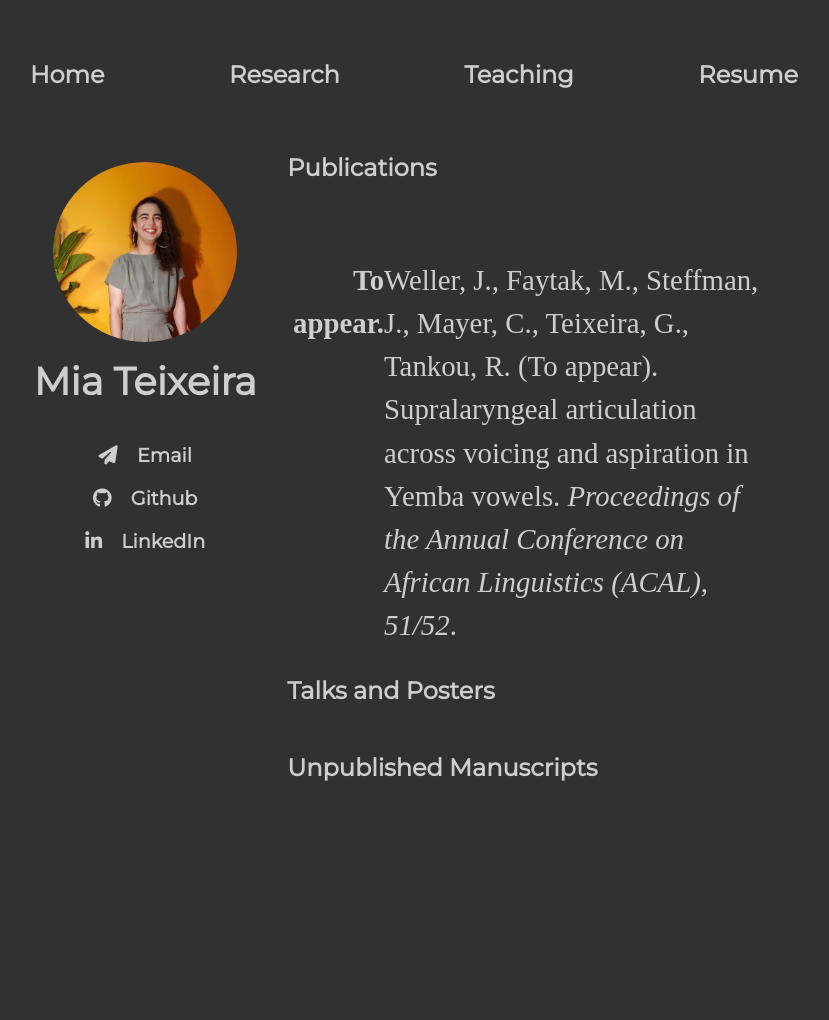
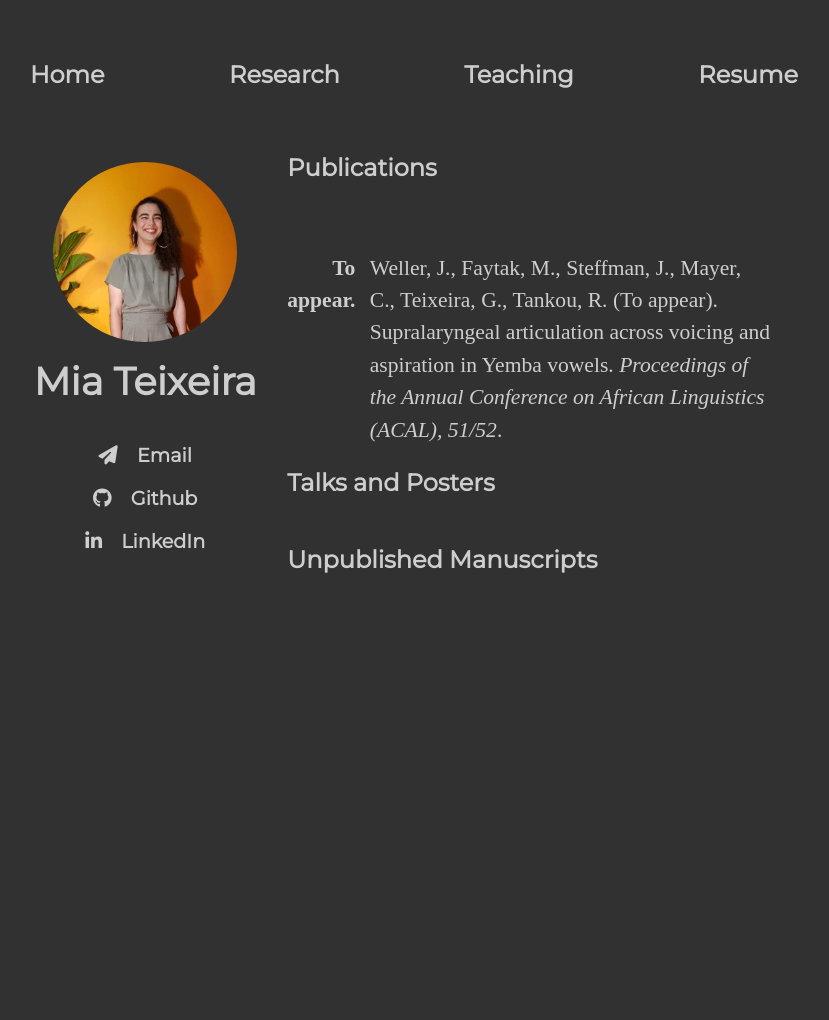
Before and after one commit to miateixeira/miateixeira.github.io, a Jekyll site: the page built from research/index.html, in a window 1280 px wide. Shown: the whole page, without its empty margins (226-1055 px from the left). Built offline with Jekyll 4.4.1, drawn with Linux system fonts in a browser that asks for light colours; nearby versions of some CDN libraries.

Commit message:
added padding between year and bib-entry

```diff
--- a/css/main.css
+++ b/css/main.css
@@ -151,15 +151,16 @@ p.course-detail {
 
 .bib-entry {
   width: 100%;
-  font-size: 1.2em;
+  font-size: 0.9em;
   display: table-row;
 }
 
 .bib-year {
   text-align: right;
   font-weight: bold;
-  width: 20%;
+  width: 15%;
   display: table-cell;
+  padding-right: 1em;
 }
 
 .bib-info {
```
